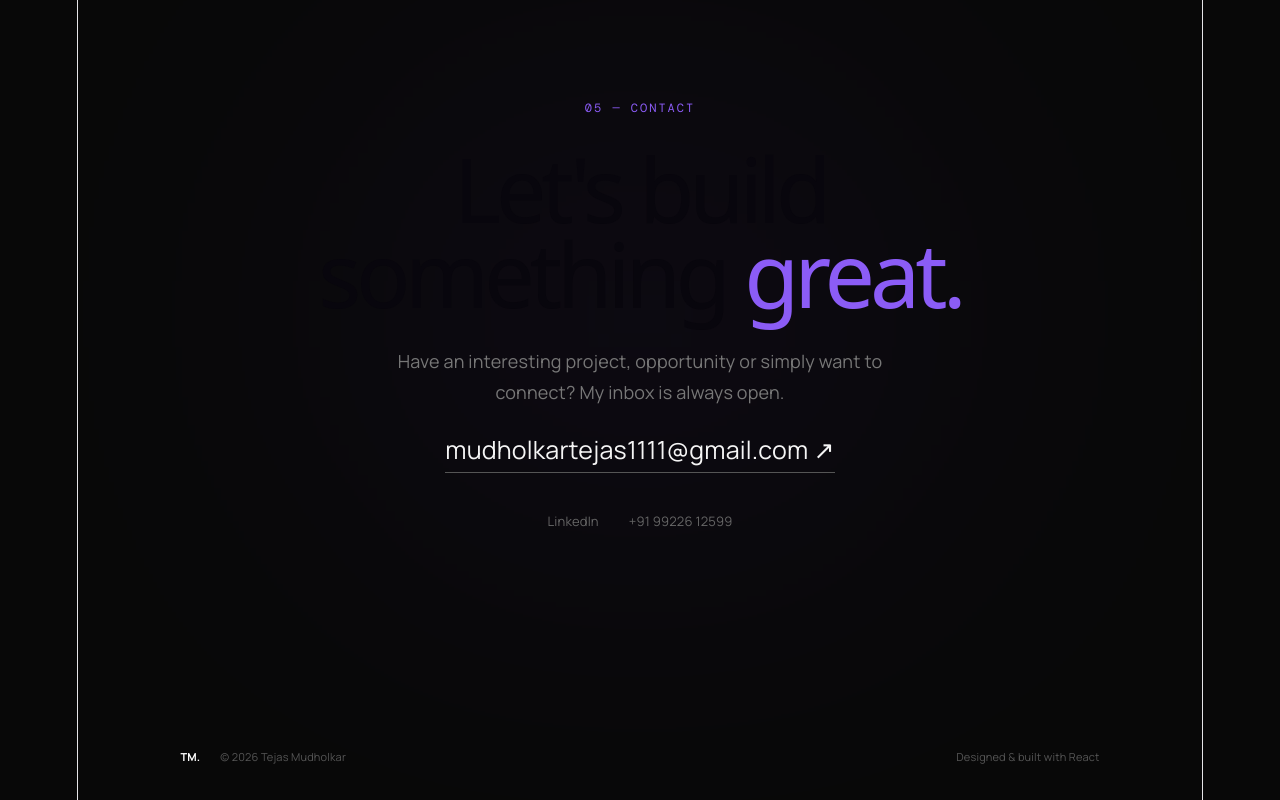
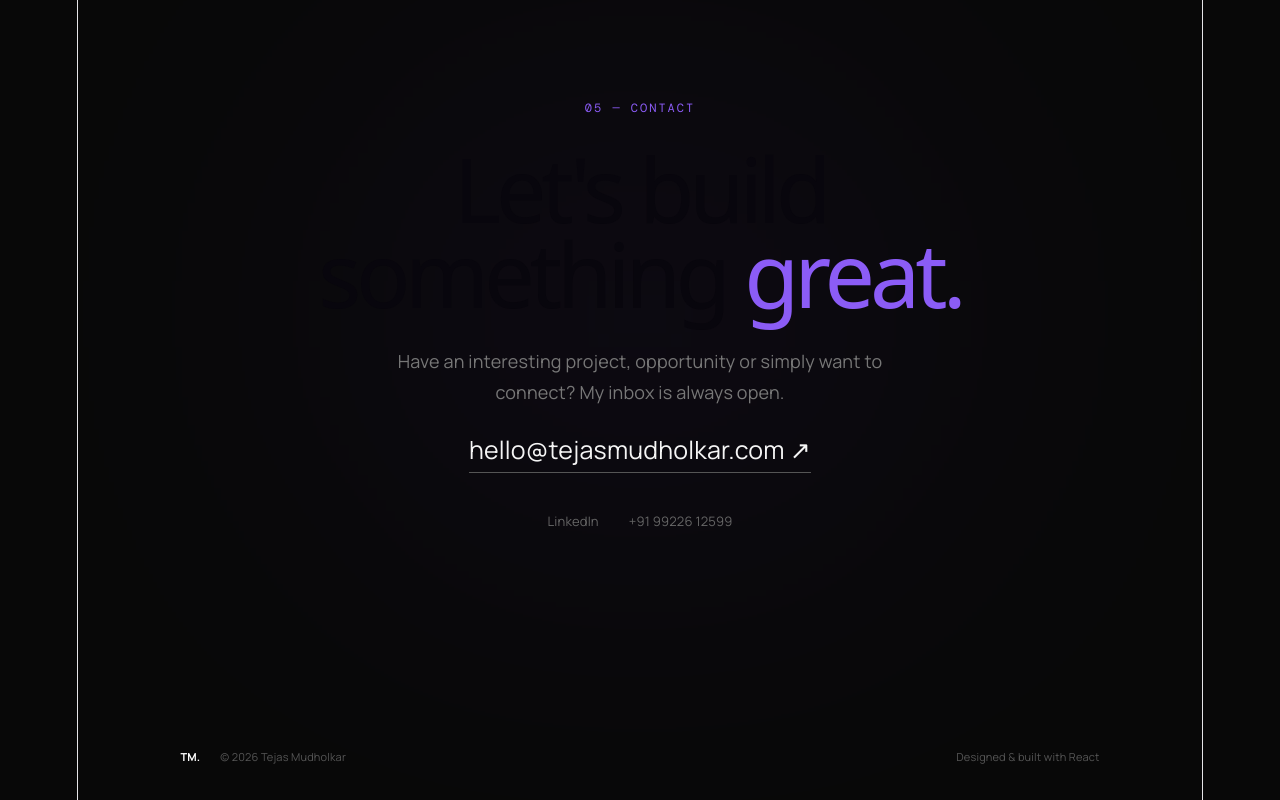
Before and after one commit to tejasmudholkar1008/tejasmudholkar-portfolio, a React (Vite) app: page / in a window 1280 px wide. Shown: the part 7206-8006 px from the top of the page. Built offline with nearby package versions, Linux system fonts and the light colour scheme; a web font is replaced by a local one.

Commit message:
changed email to hello@tejasmudholkar.com

```diff
--- a/src/data/personal.ts
+++ b/src/data/personal.ts
@@ -7,16 +7,10 @@ export const stats = [
 
 export const personal = {
   name: "Tejas Mudholkar",
-
   role: "Senior Full Stack Developer",
-
-  email: "mudholkartejas1111@gmail.com",
-
+  email: "hello@tejasmudholkar.com",
   phone: "+91 99226 12599",
-
   linkedin: "https://linkedin.com/in/tejas-mudholkar",
-
   experience: "7+ years",
-
   location: "Pune, India",
 };
```
